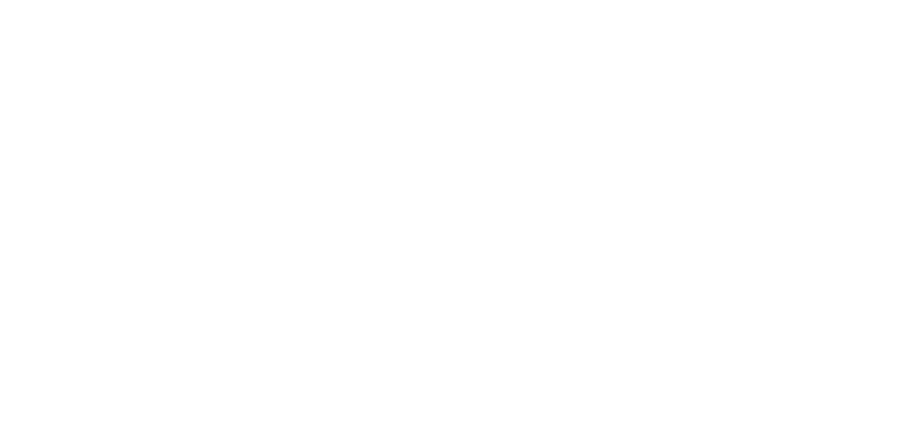
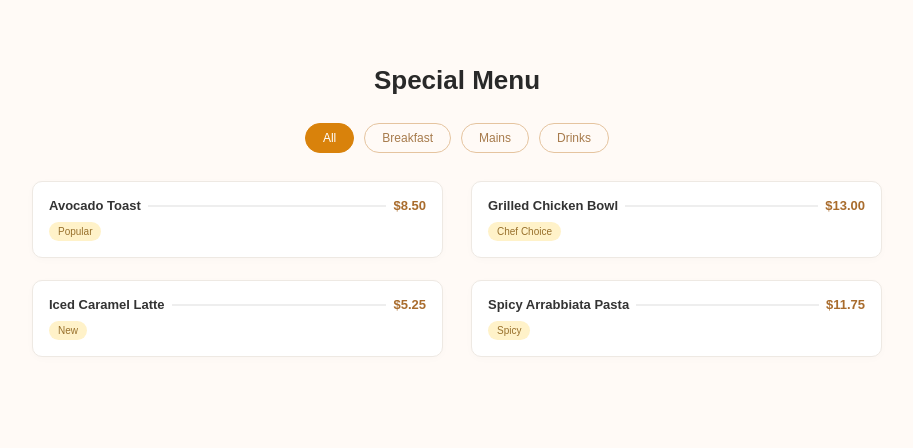
Before and after one commit to adhamhamo/Project, a plain HTML site: page index.html in a window 1280 px wide. Shown: the whole page, without its empty margins (183-1096 px from the left). Drawn offline with Linux system fonts and the light colour scheme.

Commit message:
Branch Adham

```diff
--- a/css/style.css
+++ b/css/style.css
@@ -0,0 +1,116 @@
+* {
+    margin: 0;
+    padding: 0;
+    box-sizing: border-box;
+}
+
+body {
+    font-family: Arial, sans-serif;
+    background-color: #fffaf6;
+}
+
+.menu-section {
+    width: 100%;
+    min-height: 445px;
+    padding: 65px 20px 50px;
+    text-align: center;
+}
+
+.menu-section h2 {
+    font-size: 26px;
+    color: #292929;
+    margin-bottom: 27px;
+}
+
+.filter-buttons {
+    display: flex;
+    justify-content: center;
+    gap: 10px;
+    margin-bottom: 28px;
+}
+
+.filter-buttons button {
+    padding: 7px 17px;
+    border: 1px solid #e5c49f;
+    border-radius: 30px;
+    background-color: transparent;
+    color: #a77b4c;
+    cursor: pointer;
+    font-size: 12px;
+    transition: 0.3s;
+}
+
+.filter-buttons button:hover,
+.filter-buttons button.active {
+    background-color: #d9820b;
+    color: white;
+    border-color: #d9820b;
+}
+
+.menu-container {
+    max-width: 850px;
+    margin: auto;
+    display: grid;
+    grid-template-columns: repeat(2, 1fr);
+    gap: 22px 28px;
+}
+
+.menu-card {
+    background-color: white;
+    border: 1px solid #eee9e3;
+    border-radius: 10px;
+    padding: 16px;
+    min-height: 75px;
+    text-align: left;
+    box-shadow: 0 2px 8px rgba(0, 0, 0, 0.02);
+}
+
+.item-header {
+    display: flex;
+    align-items: center;
+    gap: 7px;
+}
+
+.item-header h3 {
+    font-size: 13px;
+    color: #333;
+    white-space: nowrap;
+}
+
+.line {
+    flex: 1;
+    border-bottom: 2px solid #eeeeee;
+}
+
+.price {
+    font-size: 13px;
+    font-weight: bold;
+    color: #a96c2d;
+    white-space: nowrap;
+}
+
+.tag {
+    display: inline-block;
+    margin-top: 9px;
+    padding: 4px 9px;
+    border-radius: 20px;
+    background-color: #fff2c9;
+    color: #98702b;
+    font-size: 10px;
+}
+
+/* Responsive */
+@media (max-width: 600px) {
+    .menu-container {
+        grid-template-columns: 1fr;
+    }
+
+    .menu-section {
+        padding-top: 45px;
+    }
+
+    .filter-buttons {
+        gap: 6px;
+        flex-wrap: wrap;
+    }
+}
--- a/index.html
+++ b/index.html
@@ -4,8 +4,74 @@
     <meta charset="UTF-8">
     <meta name="viewport" content="width=device-width, initial-scale=1.0">
     <title>Document</title>
+    <link rel="stylesheet" href="css/style.css">
 </head>
 <body>
+    <section class="menu-section">
 
+        <h2>Special Menu</h2>
+
+        <div class="filter-buttons">
+            <button class="active" data-filter="all">All</button>
+            <button data-filter="breakfast">Breakfast</button>
+            <button data-filter="mains">Mains</button>
+            <button data-filter="drinks">Drinks</button>
+        </div>
+
+        <div class="menu-container">
+
+            <!-- Card 1 -->
+            <div class="menu-card" data-category="breakfast">
+                <div class="item-info">
+                    <div class="item-header">
+                        <h3>Avocado Toast</h3>
+                        <span class="line"></span>
+                        <span class="price">$8.50</span>
+                    </div>
+                    <span class="tag">Popular</span>
+                </div>
+            </div>
+
+            <!-- Card 2 -->
+            <div class="menu-card" data-category="mains">
+                <div class="item-info">
+                    <div class="item-header">
+                        <h3>Grilled Chicken Bowl</h3>
+                        <span class="line"></span>
+                        <span class="price">$13.00</span>
+                    </div>
+                    <span class="tag">Chef Choice</span>
+                </div>
+            </div>
+
+            <!-- Card 3 -->
+            <div class="menu-card" data-category="drinks">
+                <div class="item-info">
+                    <div class="item-header">
+                        <h3>Iced Caramel Latte</h3>
+                        <span class="line"></span>
+                        <span class="price">$5.25</span>
+                    </div>
+                    <span class="tag">New</span>
+                </div>
+            </div>
+
+            <!-- Card 4 -->
+            <div class="menu-card" data-category="mains">
+                <div class="item-info">
+                    <div class="item-header">
+                        <h3>Spicy Arrabbiata Pasta</h3>
+                        <span class="line"></span>
+                        <span class="price">$11.75</span>
+                    </div>
+                    <span class="tag">Spicy</span>
+                </div>
+            </div>
+
+        </div>
+
+    </section>
+
+    <script type="module" src="JS/main.js"></script>
 </body>
 </html>
--- a/js/main.js
+++ b/js/main.js
@@ -0,0 +1,3 @@
+import { setupFilter } from "./ui.js";
+
+setupFilter();
--- a/js/ui.js
+++ b/js/ui.js
@@ -0,0 +1,51 @@
+let buttons = document.querySelectorAll(".filter-buttons button");
+let cards = document.querySelectorAll(".menu-card");
+
+function activeButton(clickedButton) {
+
+    buttons.forEach(function(button) {
+        button.classList.remove("active");
+    });
+
+    clickedButton.classList.add("active");
+}
+
+
+// Function to filter menu cards
+function filterCards(category) {
+
+    let filteredCards = Array.from(cards).filter(function(card) {
+
+        return category === "all" ||
+               card.dataset.category === category;
+
+    });
+
+    cards.forEach(function(card) {
+        card.style.display = "none";
+    });
+
+    filteredCards.forEach(function(card) {
+        card.style.display = "block";
+    });
+}
+
+
+// Function to initialize menu filters
+export function setupFilter() {
+
+    buttons.forEach(function(button) {
+
+        button.addEventListener("click", function() {
+
+            let category = button.dataset.filter;
+
+            activeButton(button);
+
+            filterCards(category);
+
+        });
+
+    });
+
+}
```
